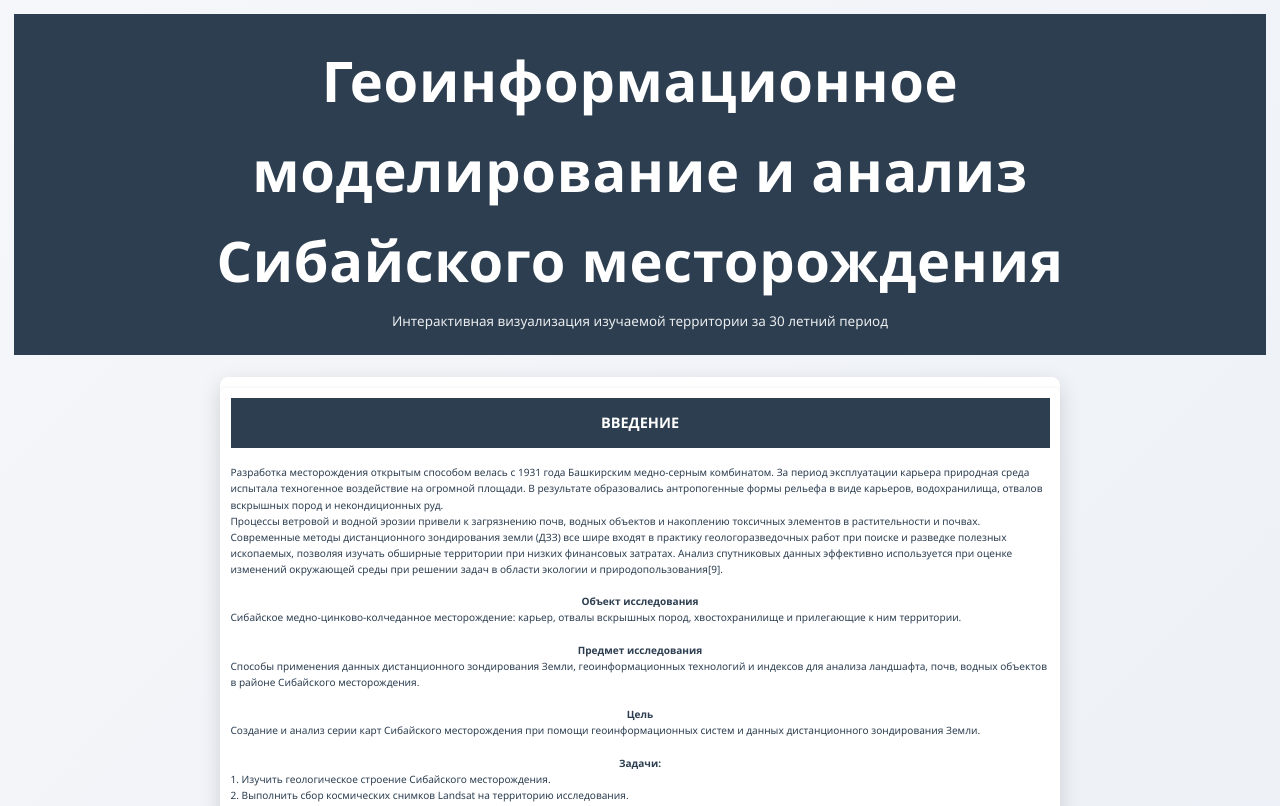
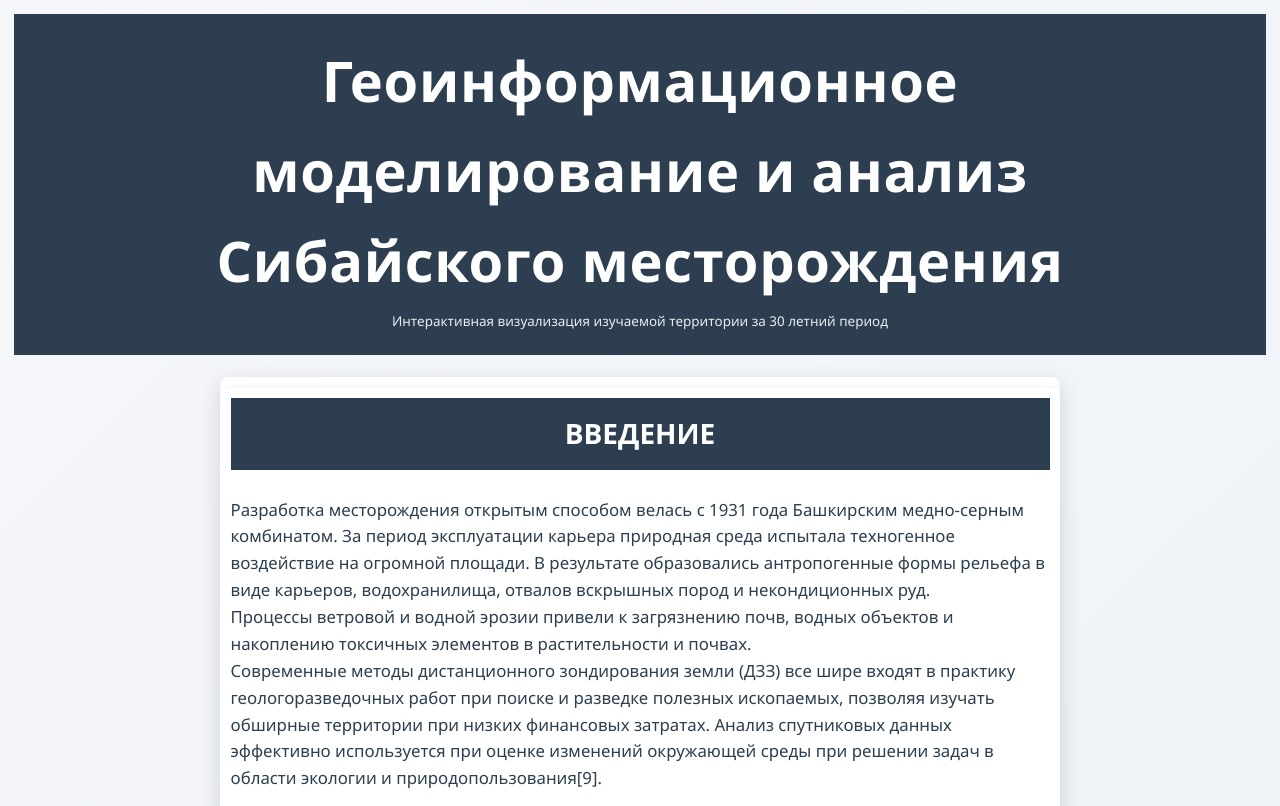
Before and after one commit to Batgon4/Sibay_geo, a plain HTML site: page index.html in a window 1280 px wide. Shown: the top 806 px of the page. Drawn offline with nearby package versions, Linux system fonts and the light colour scheme.

Commit message:
Update index.html

```diff
--- a/index.html
+++ b/index.html
@@ -85,7 +85,7 @@ body {
             color: white;
             padding: 1.2rem;
             text-align: center;
-            font-size: 1.3rem;
+            font-size: 2.5rem;
             font-weight: 600;
         }
 
@@ -121,7 +121,7 @@ body {
             border-radius: 8px;
             box-shadow: 0 2px 10px rgba(0, 0, 0, 0.1);
             margin-top: 15px;
-            font-size: 0.9rem;
+            font-size: 1.5rem;
         }
 
         footer {
```
